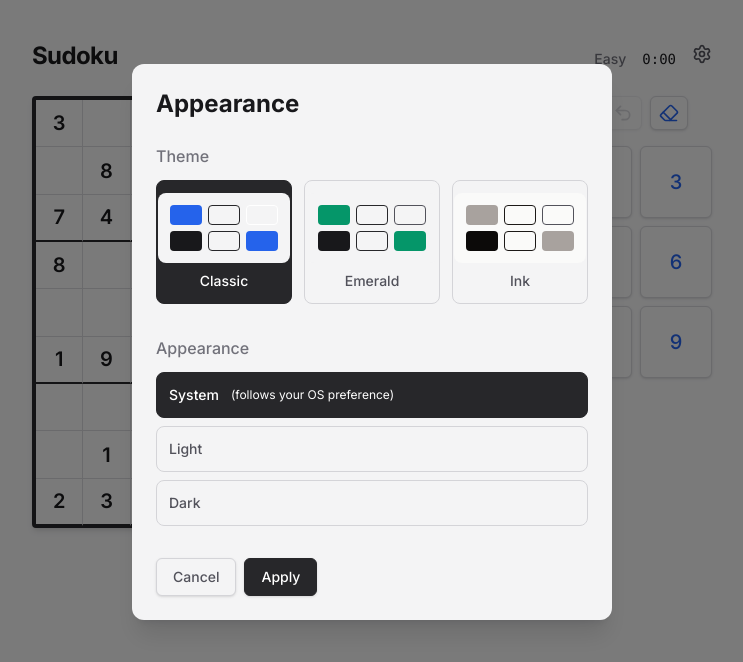
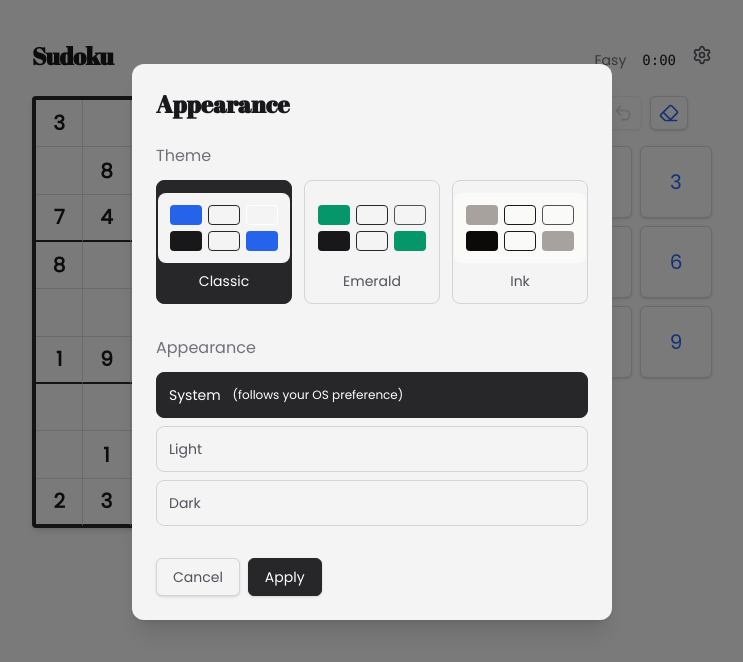
Before and after one commit to SteveGreenley/sudoku-web, a Next.js app: page / in a window 1280 px wide. Both pictures are taken after a click on the button 970 px from the left and 54 px from the top of the page. Shown: the top 662 px of the page, without its empty margins (268-1011 px from the left). Built offline with nearby package versions, Linux system fonts and the light colour scheme.

Commit message:
Updated fonts

```diff
--- a/src/app/globals.css
+++ b/src/app/globals.css
@@ -1,6 +1,8 @@
 @import "tailwindcss";
 
 @theme {
+  --font-sans: var(--font-body);
+  --font-heading: var(--font-heading);
   --color-page: #f4f4f5;
   --color-surface: #f4f4f5;
   --color-surface-hover: #e4e4e7;
--- a/src/app/layout.tsx
+++ b/src/app/layout.tsx
@@ -1,12 +1,20 @@
 import type { Metadata } from "next";
-import { Inter } from "next/font/google";
+import { Abril_Fatface, Poppins } from "next/font/google";
 import "./globals.css";
 import { ClientThemeProvider } from "./client-theme";
 
-const inter = Inter({
+const poppins = Poppins({
+  weight: ["300", "400"],
   subsets: ["latin"],
-  weight: ["100", "200", "300", "400", "500", "600", "700", "800", "900"],
   display: "swap",
+  variable: "--font-body",
+});
+
+const abril = Abril_Fatface({
+  weight: "400",
+  subsets: ["latin"],
+  display: "swap",
+  variable: "--font-heading",
 });
 
 export const metadata: Metadata = {
@@ -54,7 +62,7 @@ export default function RootLayout({ children }: LayoutProps<"/">) {
   return (
     <html
       lang="en"
-      className={inter.className}
+      className={`${poppins.variable} ${abril.variable}`}
       data-theme="classic"
       suppressHydrationWarning
     >
--- a/src/components/Header.tsx
+++ b/src/components/Header.tsx
@@ -17,7 +17,7 @@ function formatElapsed(ms: number): string {
 export function Header({ state, width, onOpenSettings }: HeaderProps) {
   return (
     <header className={`flex items-baseline justify-between ${width ? "" : "w-[min(90vw,432px)]"}`} style={width ? { width: `${width}px` } : undefined}>
-      <h1 className="text-2xl font-bold tracking-tight">Sudoku</h1>
+      <h1 className="font-heading text-2xl font-bold tracking-tight">Sudoku</h1>
       <div className="flex items-baseline gap-4 text-sm">
         <span className="font-medium text-text-soft">
           {state.difficulty ? capitalize(state.difficulty) : "—"}
--- a/src/components/NewGameDialog.tsx
+++ b/src/components/NewGameDialog.tsx
@@ -30,7 +30,7 @@ export function NewGameDialog({ onClose, onConfirm }: NewGameDialogProps) {
       <div className="rounded-xl bg-surface p-8 shadow-xl">
         {step === "confirm" ? (
           <div>
-            <h2 className="mb-4 text-2xl font-bold text-text-strong">
+            <h2 className="mb-4 font-heading text-2xl font-bold text-text-strong">
               Start New Game?
             </h2>
             <p className="mb-6 text-text-soft">
@@ -55,7 +55,7 @@ export function NewGameDialog({ onClose, onConfirm }: NewGameDialogProps) {
           </div>
         ) : (
           <div>
-            <h2 className="mb-4 text-2xl font-bold text-text-strong">
+            <h2 className="mb-4 font-heading text-2xl font-bold text-text-strong">
               Choose Difficulty
             </h2>
             <div className="grid grid-cols-2 gap-2">
--- a/src/components/SettingsDialog.tsx
+++ b/src/components/SettingsDialog.tsx
@@ -149,7 +149,7 @@ export function SettingsDialog({ onClose }: { onClose: () => void }) {
         className="max-h-[calc(100vh-8rem)] w-[min(90vw,480px)] overflow-y-auto rounded-xl bg-surface shadow-xl"
       >
         <div className="p-6">
-          <h2 className="mb-6 text-2xl font-bold text-text-strong">
+          <h2 className="mb-6 font-heading text-2xl font-bold text-text-strong">
             Appearance
           </h2>
 
--- a/src/components/SolvedOverlay.tsx
+++ b/src/components/SolvedOverlay.tsx
@@ -29,7 +29,7 @@ export function SolvedOverlay({
   return (
     <div className="fixed inset-0 z-50 flex items-center justify-center bg-black/50">
       <div className="rounded-xl bg-surface p-8 text-center shadow-xl">
-        <h2 className="mb-2 text-3xl font-bold text-text-strong">Solved!</h2>
+        <h2 className="mb-2 font-heading text-3xl font-bold text-text-strong">Solved!</h2>
         {difficulty && (
           <p className="mb-4 text-lg text-text-soft">{difficulty.charAt(0).toUpperCase() + difficulty.slice(1)}</p>
         )}
```
Also changed, not shown: 1 other file (tests, documents, lock files or other folders).
